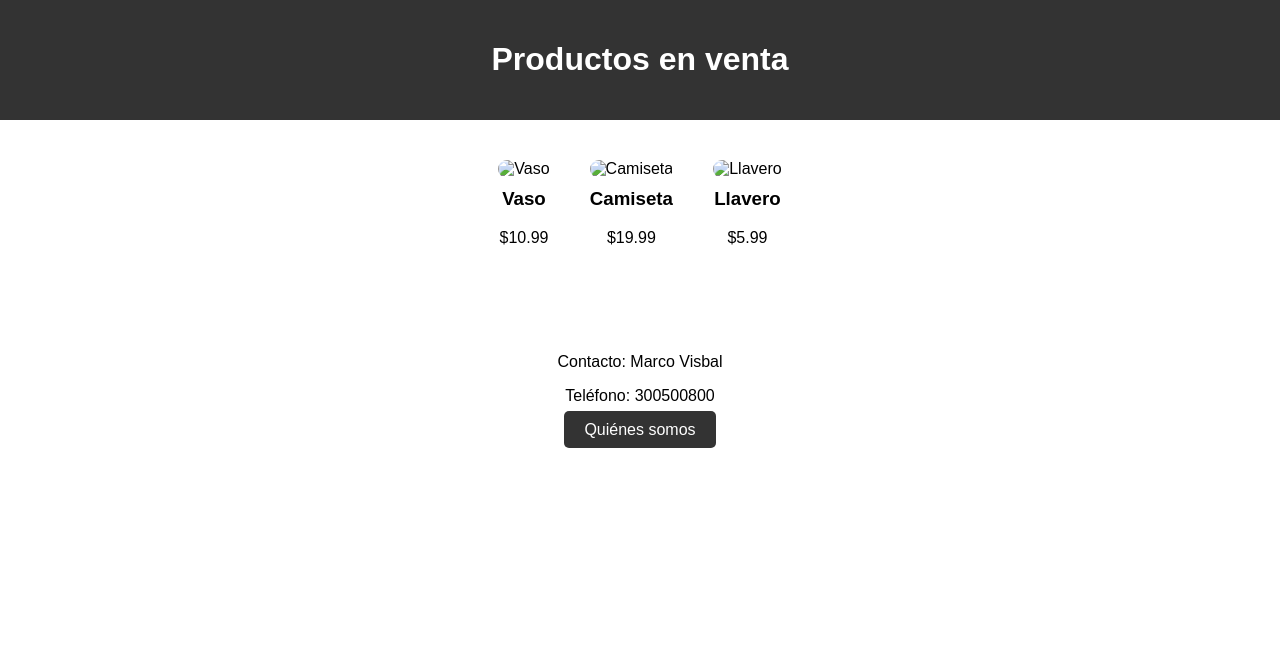
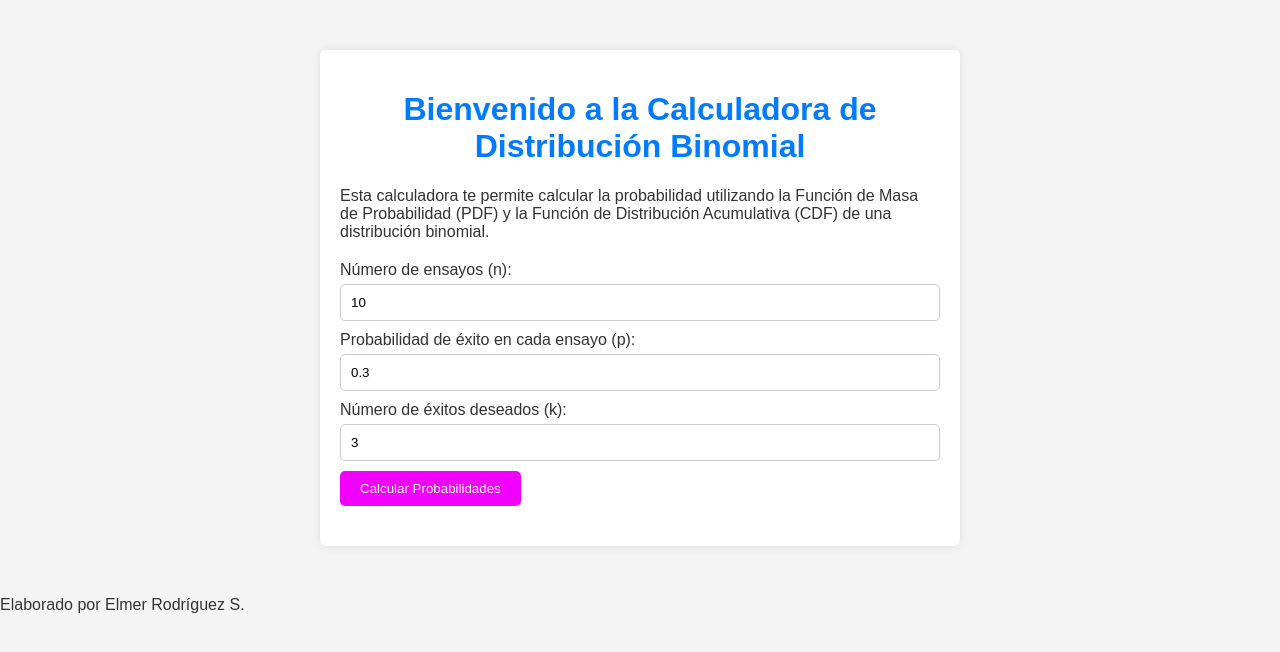
Before and after one commit to elmerrod2/elmerrod2.github.io, a plain HTML site: page index.html in a window 1280 px wide. Drawn offline with Linux system fonts and the light colour scheme.

Commit message:
Actualizar index.html

```diff
--- a/index.html
+++ b/index.html
@@ -1,80 +1,113 @@
-<!DOCTYPE html>
-<html lang="en">
+<html lang="es">
 <head>
     <meta charset="UTF-8">
     <meta name="viewport" content="width=device-width, initial-scale=1.0">
-    <title>Productos en venta</title>
+    <title>Calculadora de Distribución Binomial</title>
     <style>
         body {
             font-family: Arial, sans-serif;
             margin: 0;
             padding: 0;
-        }
-        header {
-            background-color: #333;
-            color: #fff;
-            text-align: center;
-            padding: 20px;
+            background-color: #f4f4f4;
+            color: #333;
         }
         .container {
-            display: flex;
-            flex-wrap: wrap;
-            justify-content: center;
+            max-width: 600px;
+            margin: 50px auto;
             padding: 20px;
+            background-color: #fff;
+            border-radius: 5px;
+            box-shadow: 0 0 10px rgba(0, 0, 0, 0.1);
         }
-        .product {
-            margin: 20px;
+        h1 {
             text-align: center;
+            color: #007bff;
         }
-        .product img {
-            width: 200px;
-            height: 200px;
-            object-fit: cover;
-            border-radius: 10px;
+        p {
+            margin-bottom: 20px;
         }
-        .product h3 {
-            margin-top: 10px;
+        label {
+            display: block;
+            margin-bottom: 5px;
         }
-        .contact {
-            text-align: center;
-            margin-top: 50px;
+        input[type="number"] {
+            width: 100%;
+            padding: 10px;
+            margin-bottom: 10px;
+            border: 1px solid #ccc;
+            border-radius: 5px;
         }
-        .btn {
-            background-color: #333;
+        button {
+            padding: 10px 20px;
+            background-color: #f200ff;
             color: #fff;
-            padding: 10px 20px;
             border: none;
             border-radius: 5px;
             cursor: pointer;
-            text-decoration: none;
+        }
+        button:hover {
+            background-color: #0056b3;
+        }
+        #resultado_pdf, #resultado_cdf, #resultado_mayor_que_k {
+            margin-top: 20px;
         }
     </style>
 </head>
 <body>
-    <header>
-        <h1>Productos en venta</h1>
-    </header>
-    <div class="container">
-        <div class="product">
-            <img src="vaso.jpg" alt="Vaso">
-            <h3>Vaso</h3>
-            <p>$10.99</p>
-        </div>
-        <div class="product">
-            <img src="camiseta.jpg" alt="Camiseta">
-            <h3>Camiseta</h3>
-            <p>$19.99</p>
-        </div>
-        <div class="product">
-            <img src="llavero.jpg" alt="Llavero">
-            <h3>Llavero</h3>
-            <p>$5.99</p>
-        </div>
-    </div>
-    <div class="contact">
-        <p>Contacto: Marco Visbal</p>
-        <p>Teléfono: 300500800</p>
-        <a href="quienes_somos.html" class="btn">Quiénes somos</a>
-    </div>
+
+<div class="container">
+    <h1>Bienvenido a la Calculadora de Distribución Binomial</h1>
+    <p>Esta calculadora te permite calcular la probabilidad utilizando la Función de Masa de Probabilidad (PDF) y la Función de Distribución Acumulativa (CDF) de una distribución binomial.</p>
+
+    <label for="n_ensayos">Número de ensayos (n):</label>
+    <input type="number" id="n_ensayos" value="10">
+
+    <label for="probabilidad_exito">Probabilidad de éxito en cada ensayo (p):</label>
+    <input type="number" id="probabilidad_exito" step="0.01" value="0.3">
+
+    <label for="num_exitos_deseados">Número de éxitos deseados (k):</label>
+    <input type="number" id="num_exitos_deseados" value="3">
+
+    <button onclick="calcularProbabilidades()">Calcular Probabilidades</button>
+
+    <p id="resultado_pdf"></p>
+    <p id="resultado_cdf"></p>
+    <p id="resultado_mayor_que_k"></p>
+</div>
+
+<div class="footer">
+    <p>Elaborado por Elmer Rodríguez S.</p>
+</div>
+
+<script>
+    function calcular_pdf_binomial(n, p, k) {
+        return jStat.binomial.pdf(k, n, p);
+    }
+
+    function calcular_cdf_binomial(n, p, k) {
+        return jStat.binomial.cdf(k, n, p);
+    }
+
+    function calcular_probabilidad_mayor_que_k(n, p, k) {
+        return 1 - jStat.binomial.cdf(k - 1, n, p);
+    }
+
+    function calcularProbabilidades() {
+        var n = parseInt(document.getElementById("n_ensayos").value);
+        var p = parseFloat(document.getElementById("probabilidad_exito").value);
+        var k = parseInt(document.getElementById("num_exitos_deseados").value);
+
+        var pdf_probabilidad = calcular_pdf_binomial(n, p, k);
+        var cdf_probabilidad = calcular_cdf_binomial(n, p, k);
+        var probabilidad_mayor_que_k = calcular_probabilidad_mayor_que_k(n, p, k);
+
+        document.getElementById("resultado_pdf").innerHTML = "Probabilidad utilizando PDF: " + pdf_probabilidad.toFixed(4);
+        document.getElementById("resultado_cdf").innerHTML = "Probabilidad acumulativa utilizando CDF: " + cdf_probabilidad.toFixed(4);
+        document.getElementById("resultado_mayor_que_k").innerHTML = "Probabilidad de que el número de éxitos sea mayor que " + k + ": " + probabilidad_mayor_que_k.toFixed(4);
+    }
+</script>
+
+<script src="https://cdnjs.cloudflare.com/ajax/libs/jstat/1.7.1/jstat.min.js"></script>
+
 </body>
 </html>
```
